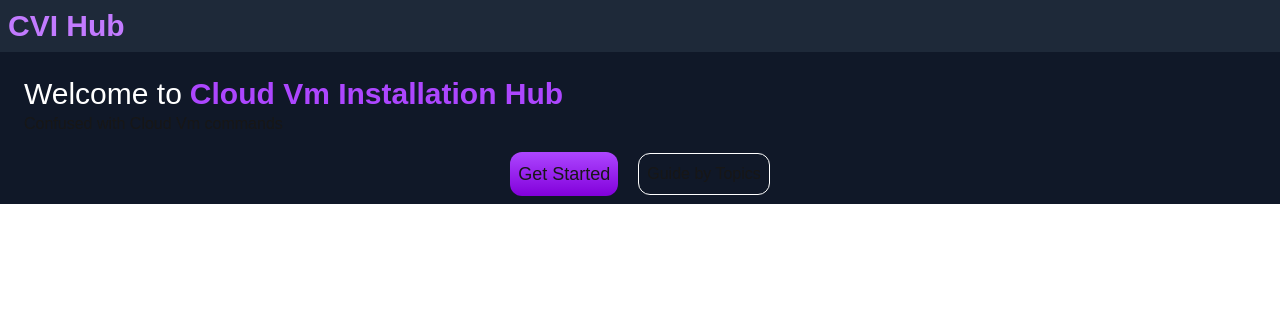
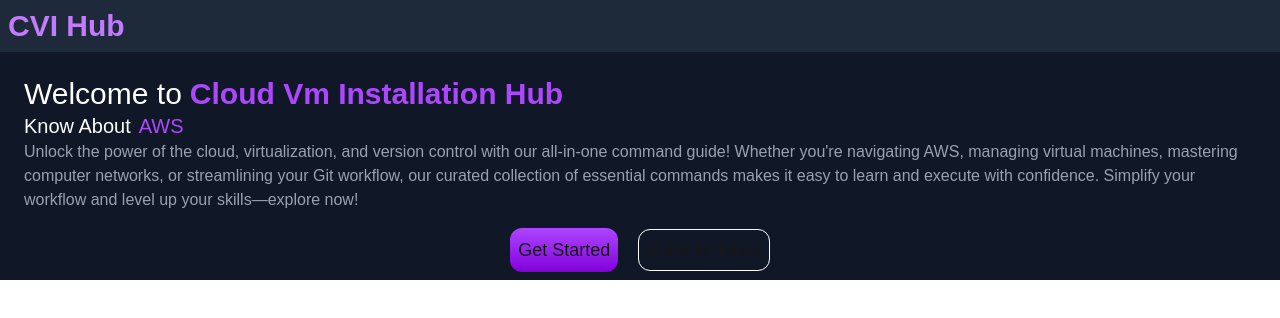
Before and after one commit to Eaman006/cvihub, a Next.js app: page / in a window 1280 px wide. Shown: the top 318 px of the page. Built offline with nearby package versions, Linux system fonts and the light colour scheme.

Commit message:
enhance homepage content and styling for clarity and engagement

```diff
--- a/app/page.js
+++ b/app/page.js
@@ -5,8 +5,11 @@
     <div className="bg-gray-900 p-2">
       <div className="flex">
         <div className="m-2 p-2">
-          <div className="flex gap-2 text-white"><div className="text-3xl">Welcome to </div><div className="text-3xl text-purple-500 font-bold">Cloud Vm Installation Hub</div></div>
-          <div>Confused with Cloud Vm commands </div>
+          <div className="flex gap-2 text-white"><div className="text-3xl">Welcome to </div><div className="text-3xl text-purple-500 font-extrabold">Cloud Vm Installation Hub</div></div>
+          <div className="flex gap-2 text-xl"><div className="text-white">Know About</div><div className="text-purple-500">AWS</div></div>
+          <div className="text-gray-400">
+          Unlock the power of the cloud, virtualization, and version control with our all-in-one command guide! Whether you're navigating AWS, managing virtual machines, mastering computer networks, or streamlining your Git workflow, our curated collection of essential commands makes it easy to learn and execute with confidence. Simplify your workflow and level up your skills—explore now!
+          </div>
         </div>
       </div>
       <div className="flex justify-center items-center gap-5">
```
